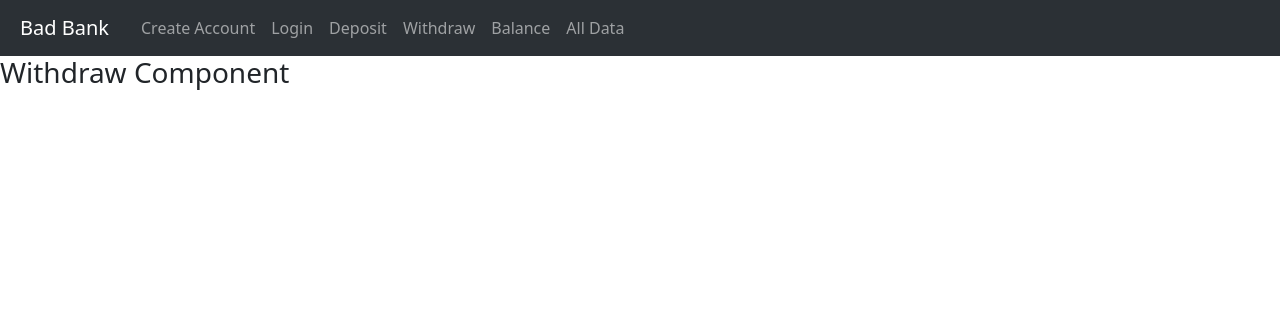
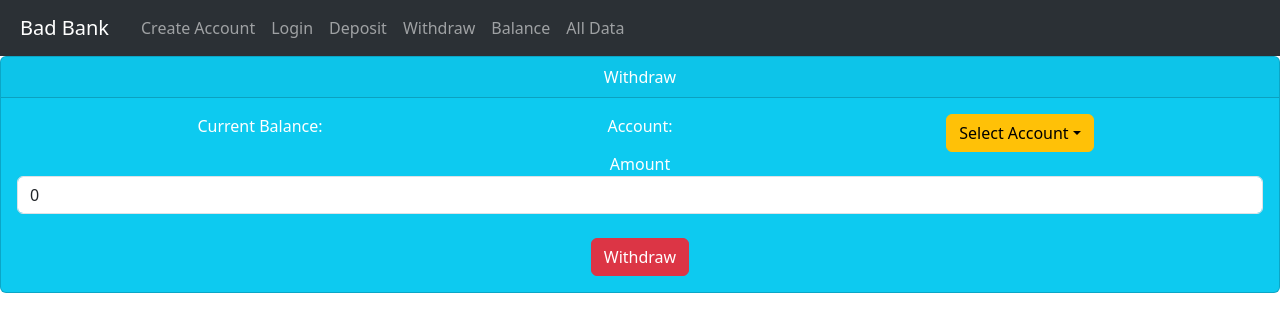
Before and after one commit to winters-ag/badbank, a React (Create React App) app: page /#/withdraw in a window 1280 px wide. Shown: the top 332 px of the page. Built offline with nearby package versions, Linux system fonts and the light colour scheme.

Commit message:
worked on deposit and withdraw function

```diff
--- a/package.json
+++ b/package.json
@@ -8,6 +8,9 @@
     "@testing-library/user-event": "^13.5.0",
     "axios": "^1.6.2",
     "bootstrap": "^5.3.2",
+    "jquery": "^3.7.1",
+    "popper": "^1.0.1",
+    "popper.js": "^1.16.1",
     "react": "^18.2.0",
     "react-bootstrap": "^2.9.1",
     "react-dom": "^18.2.0",
--- a/src/bankfiles/createaccount.js
+++ b/src/bankfiles/createaccount.js
@@ -1,5 +1,6 @@
-import React from 'react'
-import {UserContext, Card} from '../index.js'
+import React from 'react';
+import {UserContext, Card} from '../index.js';
+import axios from 'axios';
 
 const useState = React.useState;
 const useContext = React.useContext;
@@ -11,10 +12,11 @@ function CreateAccount() {
   const [email, setEmail]        = useState('');
   const [password, setPassword]  = useState('');
   const ctx = useContext(UserContext);
+  let accounts = ctx.accounts;
 
 
   function validate(field, label) {
-    if(label == 'password' && field.length < 8) {
+    if(label === 'password' && field.length < 8) {
       setStatus('Password must be 8 characters long');
       setTimeout(() => setStatus(''),3000);
       return false;
@@ -24,6 +26,11 @@ function CreateAccount() {
       setTimeout(() => setStatus(''),3000);
       return false;
     }
+    if(label === 'email' && accounts.filter((el) => el.email === field)) {
+      setStatus('Account already exists');
+      setTimeout(() => setStatus(''), 10000);
+      return false;
+    }
     return true;
   }
 
@@ -31,7 +38,9 @@ function CreateAccount() {
     if (!validate(name,    'name'))          return;
     if (!validate(email,   'email'))         return;
     if (!validate(password,   'password'))   return;
-    ctx.users.push({name,email,password,balance:100});
+    ctx.accounts.push({name,email,password,balance:100});
+    //comment out axios until decide if I want to use it.
+    //axios.post('./accounts.json',ctx.accounts);
     setShow(false);
   }
 
--- a/src/bankfiles/deposit.js
+++ b/src/bankfiles/deposit.js
@@ -1,15 +1,21 @@
 import React from 'react'
 import {UserContext, Card} from '../index.js'
+import Dropdown from 'react-bootstrap/Dropdown';
+import 'bootstrap';
+
 
 const useState = React.useState;
 const useContext = React.useContext;
-
 
 function Deposit() {
   const [amount, setAmount]          = useState('0');
   const [status, setStatus]          = useState('');
   const [show, setShow]              = useState(true);
+  const [accEmail, setAccEmail]      = useState('');
+  const [accName, setAccName]        = useState('');
+  const [accBalance, setAccBalance]  = useState('');
   const ctx = React.useContext(UserContext);
+  let accounts = ctx.accounts;
 
   function validate(field, label) {
     if(!field || field <= 0) {
@@ -17,11 +23,48 @@ function Deposit() {
       setTimeout(() => setStatus(''), 10000);
       return false;
     }
+    return true;
   }
 
-  function addDeposit() {
+  function setAccount(selectedEmail) {
+    let currAccount = accounts.filter((el) => el.email === selectedEmail);
+    setAccBalance(currAccount[0].balance);
+    setAccEmail(currAccount[0].email);
+    setAccName(currAccount[0].name);
+  }
+
+  function addDeposit(selectedEmail) {
     if(!validate(amount,      'amount')) return;
+
+    let currAccount = accounts.filter((el) => el.email === accEmail);
+    let newBalance = accBalance + Number(amount);
+    setAccBalance(newBalance);
+    currAccount[0].balance = newBalance;
+
     setShow(false);
+  }
+  function accountDropdown() {
+
+    return (
+      <div className="container">
+        <div class="row align-items-start">
+          <div className="col">Current Balance: {accBalance}</div>
+          <div className="col">Account: {accEmail}</div>
+          <div className="col">
+            <Dropdown>
+              <Dropdown.Toggle variant="warning" id="dropdown-basic">
+                {accName ? "Change Account" : "Select Account"}
+              </Dropdown.Toggle>
+              <Dropdown.Menu>
+                {accounts.map((item) => {
+                  return <Dropdown.Item onClick={() => setAccount(item.email)}>{item.name}</Dropdown.Item>
+                })}
+              </Dropdown.Menu>
+            </Dropdown>
+          </div>
+        </div>
+      </div>
+    );
   }
 
   function clearForm() {
@@ -36,9 +79,10 @@ function Deposit() {
       status={status}
       body={show ? (
         <>
+        {accountDropdown()}
         Amount <br />
         <input type="input" className="form-control" id="amount" placeholder="Enter amount" value={amount} onChange={e => setAmount(e.currentTarget.value)} /><br/>
-        <button type="submit" className="btn btn-dark" onClick={addDeposit}>Deposit</button>
+        <button type="submit" className="btn btn-success" onClick={addDeposit}>Deposit</button>
         </>
       ):(
         <>
--- a/src/bankfiles/withdraw.js
+++ b/src/bankfiles/withdraw.js
@@ -1,13 +1,100 @@
 import React from 'react'
-import {UserContext} from '../index.js'
+import {UserContext, Card} from '../index.js'
+import Dropdown from 'react-bootstrap/Dropdown';
+import 'bootstrap';
+
+
+const useState = React.useState;
+const useContext = React.useContext;
 
 function Withdraw() {
+  const [amount, setAmount]          = useState('0');
+  const [status, setStatus]          = useState('');
+  const [show, setShow]              = useState(true);
+  const [accEmail, setAccEmail]      = useState('');
+  const [accName, setAccName]        = useState('');
+  const [accBalance, setAccBalance]  = useState('');
   const ctx = React.useContext(UserContext);
+  let accounts = ctx.accounts;
+
+  function validate(field, label) {
+    if(!field || field <= 0) {
+      setStatus('The withdraw must be larger than $0');
+      setTimeout(() => setStatus(''), 10000);
+      return false;
+    } else if(field > accBalance) {
+      setStatus('Not enough funds for this withdrawal');
+      setTimeout(() => setStatus(''), 10000);
+      return false;
+    }
+    return true;
+  }
+
+  function setAccount(selectedEmail) {
+    let currAccount = accounts.filter((el) => el.email === selectedEmail);
+    setAccBalance(currAccount[0].balance);
+    setAccEmail(currAccount[0].email);
+    setAccName(currAccount[0].name);
+  }
+
+  function subAccount(selectedEmail) {
+    if(!validate(amount,      'amount')) return;
+
+    let currAccount = accounts.filter((el) => el.email === accEmail);
+    let newBalance = accBalance - Number(amount);
+    setAccBalance(newBalance);
+    currAccount[0].balance = newBalance;
+
+    setShow(false);
+  }
+  function accountDropdown() {
+
+    return (
+      <div className="container">
+        <div class="row align-items-start">
+          <div className="col"><b>{accName}</b> Current Balance: {accBalance}</div>
+          <div className="col">Account: {accEmail}</div>
+          <div className="col">
+            <Dropdown>
+              <Dropdown.Toggle variant="warning" id="dropdown-basic">
+                {accName ? "Change Account" : "Select Account"}
+              </Dropdown.Toggle>
+              <Dropdown.Menu>
+                {accounts.map((item) => {
+                  return <Dropdown.Item onClick={() => setAccount(item.email)}>{item.name}</Dropdown.Item>
+                })}
+              </Dropdown.Menu>
+            </Dropdown>
+          </div>
+        </div>
+      </div>
+    );
+  }
+
+  function clearForm() {
+    setAmount(0);
+    setShow(true);
+  }
+
   return (
-    <div>
-      <h3>Withdraw Component</h3>
-      {JSON.stringify(ctx.users)}
-    </div>
+    <Card
+      bgcolor="info"
+      header="Withdraw"
+      status={status}
+      body={show ? (
+        <>
+          {accountDropdown()}
+          Amount <br />
+          <input type="input" className="form-control" id="amount" placeholder="Enter amount" value={amount} onChange={e => setAmount(e.currentTarget.value)} /><br/>
+          <button type="submit" className="btn btn-danger" onClick={subAccount}>Withdraw</button>
+        </>
+      ):(
+        <>
+        <h5>Success</h5>
+        <button type="submit" className="btn btn-light" onClick={clearForm}>Make another withdrawal</button>
+        </>
+      )}
+    />
   )
 }
 
```
Also changed, not shown: 1 other file (tests, documents, lock files or other folders).
